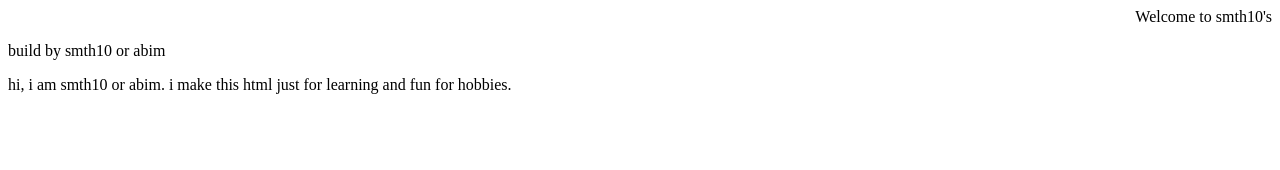
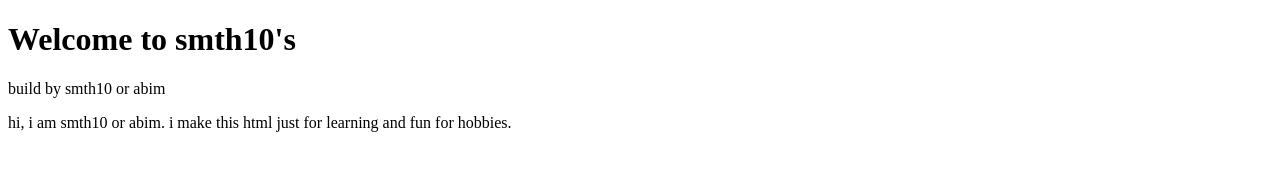
Before and after one commit to smth10/html-test1, a plain HTML site: page index.html in a window 1280 px wide. Drawn offline with Linux system fonts and the light colour scheme.

Commit message:
Update index.html
css test
h1 align left

```diff
--- a/index.html
+++ b/index.html
@@ -3,8 +3,9 @@
 <html>
   <title>smth10 webpage</title>
   <head>
-    <header align="right">Welcome to smth10's</header>
+    <h1 align="left">Welcome to smth10's</h1>
     <p>build by smth10 or abim</p>
+    <link rel="stylesheet" href="index.css" />
   </head>
 
   <body>
```
